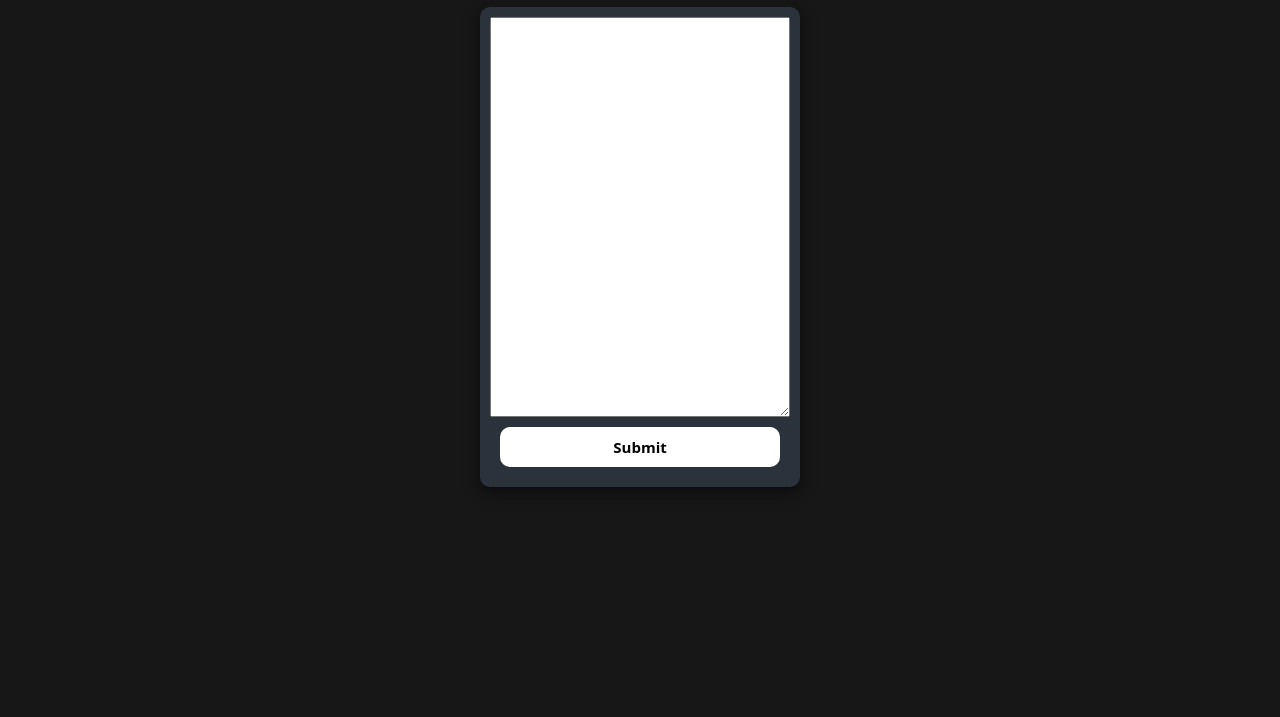
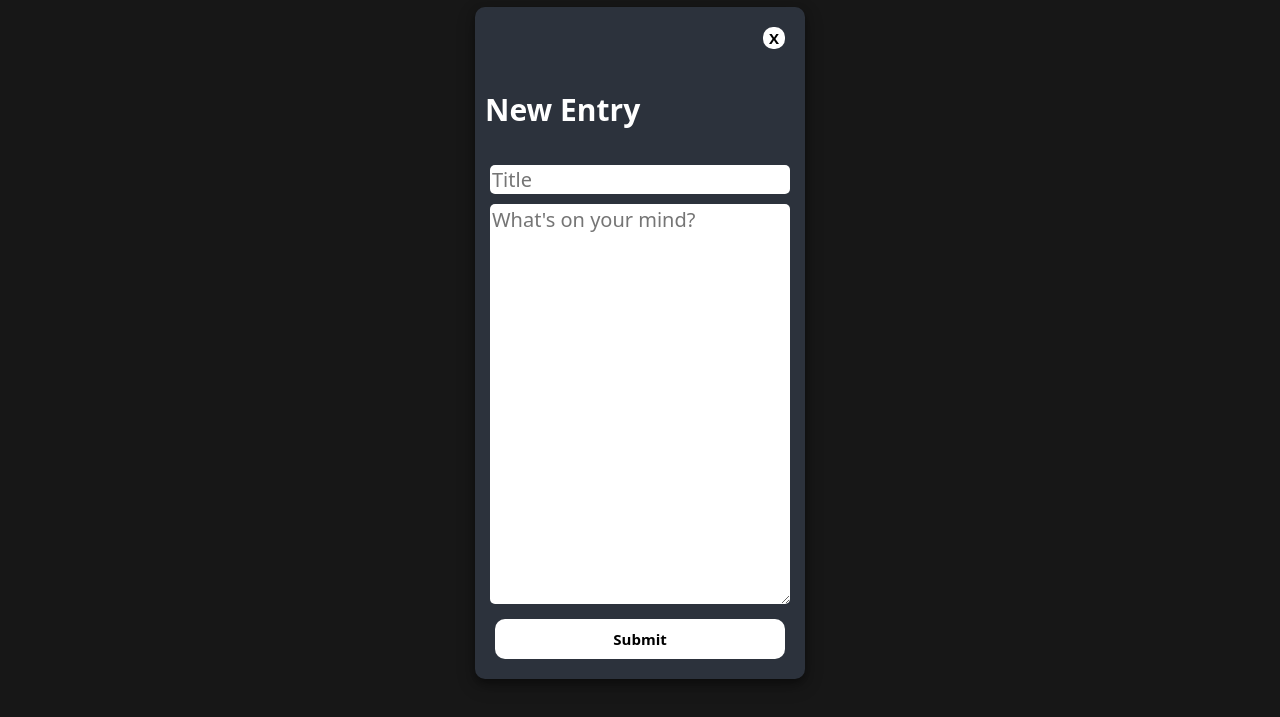
Before and after one commit to ShivangVora1206/NoxLog, a website: page public/html/index.html in a window 1280 px wide. Both pictures are taken after a click on the button "New". Shown: the part 81-798 px from the top of the page. Drawn offline with Linux system fonts and the light colour scheme; no server answers.

Commit message:
added cancel button in pop div

```diff
--- a/diaryEntries.json
+++ b/diaryEntries.json
@@ -1 +1 @@
-[{"author":"1","body":"b","date":"9/9/2022","time":"1:40:6"},{"author":"1","body":"c","date":"9/9/2022","time":"1:40:11"},{"author":"aa","body":"1234567890qwert\nqwrerwt\nsdfessfef","date":"9/9/2022","time":"11:5:9"},{"author":"aa","body":"nnnnnnnnnnnnnnnnnnnnnnnnnnnnnn","date":"9/9/2022","time":"11:10:19"},{"author":"2","body":"entry number 1","date":"9/9/2022","time":"14:35:20"},{"author":"2","body":"lorem","date":"9/9/2022","time":"14:35:54"},{"author":"shubham","body":"Entrty 2","date":"9/9/2022","time":"14:47:40"},{"author":"shubham","body":"This is a new day\nthe old days have passed the new have come drive in the royal carriadge age moce a yer gkkrpa sa a shado would","date":"9/9/2022","time":"14:49:44"},{"author":"aa","body":"asd","date":"9/91/2022","time":"15:1:23"},{"author":"aa","body":"ad","date":"9/10/2022","time":"15:1:49"},{"author":"1","body":"kj;ji","date":"9/10/2022","time":"15:14:9"},{"author":"shubham","body":"nnnnnnnnnnnnnnnnnnnnnnnnnnnnnnnnnnnnn nnnnnnnnnnnnnnnnnnnnnnnnnnnnnnnnnnnn nnnnnnnnnnnnnnnnnn","date":"9/10/2022","time":"15:19:17"},{"author":"1","body":"asdasdad","date":"9/10/2022","time":"15:23:41"},{"author":"1","body":"aaaaaaaaaaaaaaaaaaa","date":"9/10/2022","time":"15:24:25"}]
+[{"author":"1","title":"Title 1","body":"llorem ipsum body data date and time 'aadlfe gmroa k[ g[pra[gralkrgeng nrkleagnal  gnl12n32 eklfaenf eirnlgakr nrliggan nlr alng","date":"9/10/2022","time":"17:59:10"}]
--- a/public/css/style.css
+++ b/public/css/style.css
@@ -89,9 +89,40 @@ textarea{
     border-radius: 10px;
     flex-direction: column;
     box-shadow: 0 4px 8px 0 rgba(0, 0, 0, 0.4), 0 6px 20px 0 rgba(0, 0, 0, 0.19);
-
 }
-
+.pop-sub-div{
+    display: flex;
+    flex-direction: column;
+}
+.cancel-button{
+    display: flex;
+    flex-direction: row-reverse;
+    /* padding: 10px; */
+}
+#cancel-button{
+    margin: 10px;
+    font-size: 15;
+    font-family: system-ui, -apple-system, BlinkMacSystemFont, 'Segoe UI', Roboto, Oxygen, Ubuntu, Cantarell, 'Open Sans', 'Helvetica Neue', sans-serif;
+    font-weight: 800;
+    color: rgb(0, 0, 0);
+    background-color: rgb(255, 255, 255);
+    border-width: 0px;
+    border-radius: 10px;
+}
+.title-input{
+    font-family: system-ui, -apple-system, BlinkMacSystemFont, 'Segoe UI', Roboto, Oxygen, Ubuntu, Cantarell, 'Open Sans', 'Helvetica Neue', sans-serif;
+    font-size: 20px;
+    margin: 5px;
+    border-radius: 5px;
+    border-width: 0;
+}
+.body-input{
+    font-size: 20px;
+    font-family: system-ui, -apple-system, BlinkMacSystemFont, 'Segoe UI', Roboto, Oxygen, Ubuntu, Cantarell, 'Open Sans', 'Helvetica Neue', sans-serif;
+    margin: 5px;
+    border-radius: 5px;
+    border-width: 0;
+}
 h1{
     margin: 0;
     color: white;
@@ -102,7 +133,15 @@ h2{
     color: white;
 }
 
+h3{
+
+    color: white;
+    margin: 0;
+}
+
 p{
-    font-size: 20px;
+    font-family: system-ui, -apple-system, BlinkMacSystemFont, 'Segoe UI', Roboto, Oxygen, Ubuntu, Cantarell, 'Open Sans', 'Helvetica Neue', sans-serif;
+    font-size: 30px;
+    font-weight: 800;
     color: white;
 }
--- a/public/js/script.js
+++ b/public/js/script.js
@@ -3,7 +3,7 @@ var mainDiv = document.querySelector("#main");
 var logoutButton = document.querySelector("#logoutbutton");
 var entries = [];
 var username = "";
-var apiurl = "https://nox-log.herokuapp.com"
+var apiurl = "https://nox-log.herokuapp.com";
 
 
 getUserName();
@@ -30,7 +30,7 @@ function getEntries() {
         entries = JSON.parse(req.responseText);
         console.log(entries);
         entries.forEach((entry) => {
-            createNewEntry(entry.author, entry.body, entry.date, entry.time);
+            createNewEntry(entry.author, entry.title, entry.body, entry.date, entry.time);
         });
     })
 
@@ -72,49 +72,74 @@ newButton.addEventListener("click", ()=>{
     var userInput = document.createElement("textarea");
     var submitButton = document.createElement("button");
     var popDiv = document.createElement("div");
+    var popSubDiv = document.createElement("div");
+    var cancelDiv = document.createElement("div");
+    var cancelButton = document.createElement("button");
+    var title = document.createElement("input");
+    var TitleHeading = document.createElement("p");
 
+    cancelDiv.className = "cancel-button";
+    TitleHeading.className = "pop-title-heading";
+    TitleHeading.innerHTML = "New Entry";
+    cancelButton.className = "cancel-button";
     popDiv.className = "pop-div";
+    popSubDiv.className = "pop-sub-div";
     submitButton.className = "submit-button";
     submitButton.innerText = "Submit";
+    cancelButton.innerHTML = "X";
+    cancelButton.id = "cancel-button";
+    title.className = "title-input";
+    title.placeholder = "Title";
+    userInput.className = "body-input";
+    userInput.placeholder = "What's on your mind?"
 
     mainDiv.appendChild(popDiv);
-    popDiv.appendChild(userInput);
+    cancelDiv.appendChild(cancelButton);
+    popSubDiv.appendChild(cancelDiv);
+    popSubDiv.appendChild(TitleHeading);
+    popSubDiv.appendChild(title);
+    popSubDiv.appendChild(userInput);
+    popDiv.appendChild(popSubDiv);
     popDiv.appendChild(submitButton);
+
+    cancelButton.addEventListener("click", ()=>{
+        mainDiv.removeChild(popDiv);
+    })
 
     submitButton.addEventListener("click", (e)=>{
         var currentDate = new Date();
         let time = (12+(currentDate.getHours()%12)) + ":" + currentDate.getMinutes() + ":" + currentDate.getSeconds();
         let date = currentDate.getDate() + "/" + (currentDate.getMonth()+1) + "/" + currentDate.getFullYear()
-        let entry = {"author":username, "body":userInput.value, "date":date, "time":time};
+        let entry = {"author":username,"title":title.value, "body":userInput.value, "date":date, "time":time};
 
         console.log(entry);
         entries.push(entry);
         setEntries(entry);
 
         mainDiv.removeChild(popDiv);
-        createNewEntry(username, userInput.value, date, time);
+        createNewEntry(username, title.value, userInput.value, date, time);
     })
 })
 
-function createNewEntry(author, entryText, date, time){
+function createNewEntry(author, title, entryText, date, time){
     var container = document.createElement("div");
-    var title = document.createElement("h1");
-    var subtitle = document.createElement("h2");
-    var bodyText = document.createElement("p");
+    var Title = document.createElement("h1");
+    var subtitle = document.createElement("h3");
+    var bodyText = document.createElement("h2");
     var deleteButton = document.createElement("button");
 
 
     deleteButton.className = "delete-button";
     container.className = "card-div";
     bodyText.className = "body-text";
-    title.innerText = date;
-    subtitle.innerText = time;
+    Title.innerText = title;
+    subtitle.innerText = date+" "+time;
     bodyText.innerText = entryText;
     deleteButton.innerHTML = "Remove Page";
 
     deleteButton.addEventListener("click", ()=>{
         mainDiv.removeChild(container);
-        let data = {"author":author,"body":entryText, "date":date, "time":time};
+        let data = {"author":author, "title":title, "body":entryText, "date":date, "time":time};
         deleteEntries(data);
     })
 
@@ -136,7 +161,7 @@ function createNewEntry(author, entryText, date, time){
                 }
 
         })
-        container.appendChild(title);
+        container.appendChild(Title);
         container.appendChild(subtitle);
         container.appendChild(bodyText);
         container.appendChild(expandButton);
@@ -144,7 +169,7 @@ function createNewEntry(author, entryText, date, time){
         mainDiv.appendChild(container);
     }else{
 
-        container.appendChild(title);
+        container.appendChild(Title);
         container.appendChild(subtitle);
         container.appendChild(bodyText);
         container.appendChild(deleteButton);
```
Also changed, not shown: server.js (+6 -3 lines).
